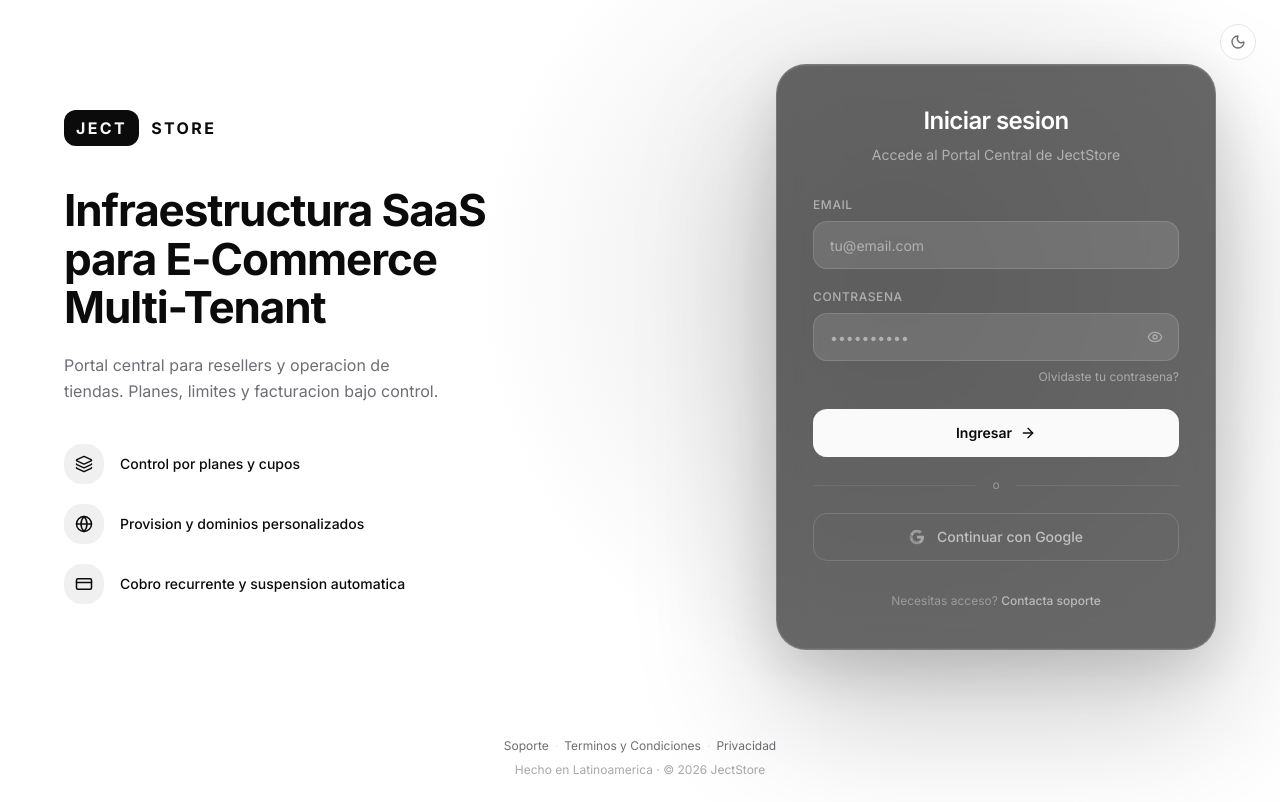
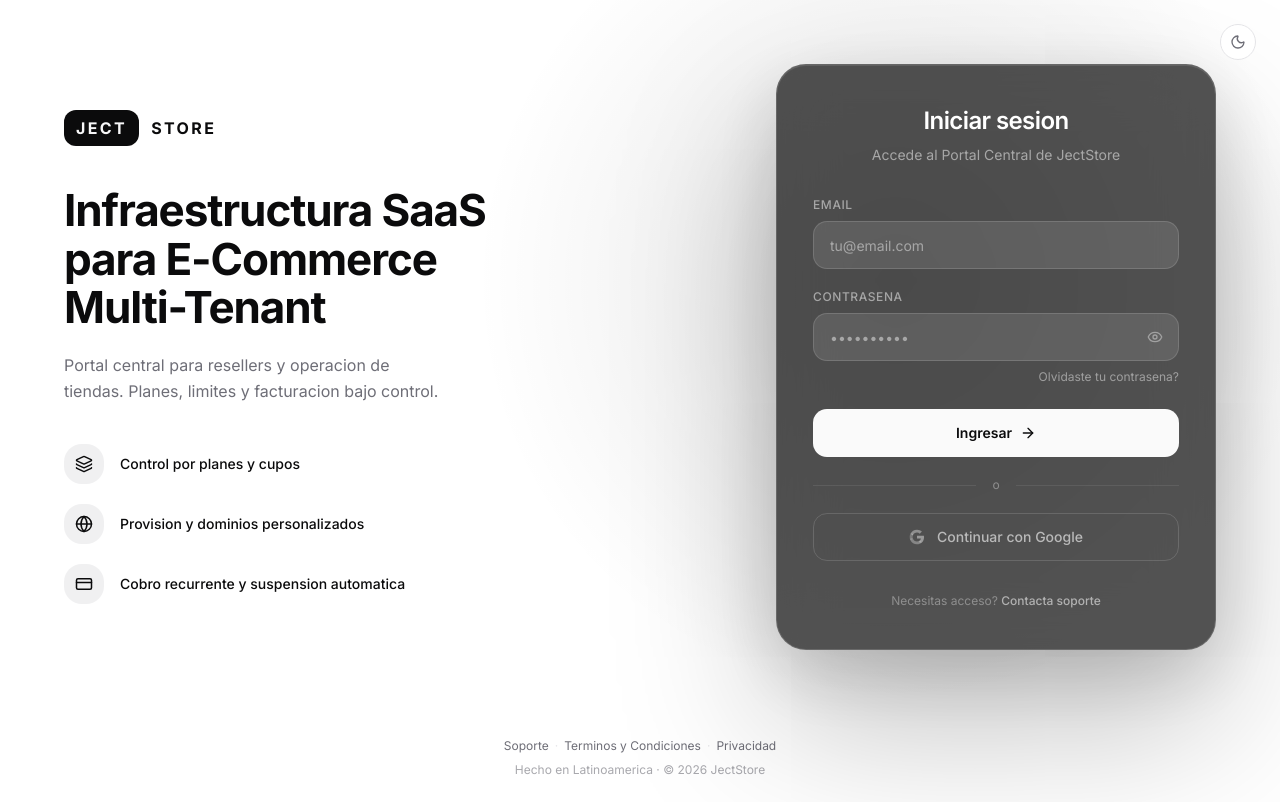
Before and after one commit to Juanescanar23/v0-ject-store-login-page, a Next.js app: page / in a window 1280 px wide. Built offline with nearby package versions, Linux system fonts and the light colour scheme.

Commit message:
style: darken card background and enhance shadows\n\nUpdate card background to true black translucent and\nstrengthen box-shadow for improved visual effect.

```diff
--- a/components/login-form.tsx
+++ b/components/login-form.tsx
@@ -20,10 +20,10 @@ export function LoginForm() {
         className="relative rounded-[30px] px-8 py-9 sm:px-9 sm:py-10
           border border-[rgba(255,255,255,0.14)]"
         style={{
-          background: "rgba(10,10,11,0.62)",
+          background: "rgba(0,0,0,0.68)",
           backdropFilter: "blur(28px) saturate(120%)",
           WebkitBackdropFilter: "blur(28px) saturate(120%)",
-          boxShadow: "0 60px 140px rgba(0,0,0,0.22), 0 20px 60px rgba(0,0,0,0.12), inset 0 1px 0 rgba(255,255,255,0.10), inset 0 -1px 0 rgba(255,255,255,0.06)",
+          boxShadow: "0 70px 160px rgba(0,0,0,0.26), 0 24px 70px rgba(0,0,0,0.14), inset 0 1px 0 rgba(255,255,255,0.10)",
         }}
       >
         {/* Title */}
```
